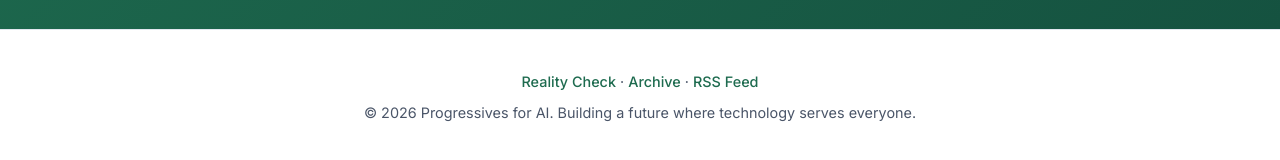
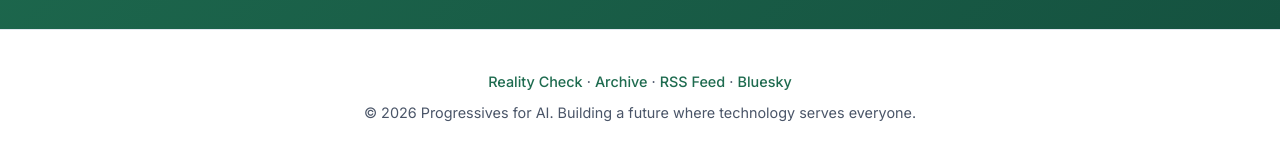
Before and after one commit to jordankrueger/progressives-for-ai, an Astro site: page / in a window 1280 px wide. Shown: the part 3956-4116 px from the top of the page. Built offline with nearby package versions, Linux system fonts and the light colour scheme; Astro itself is replaced by a stand-in of ours.

Commit message:
Add Bluesky profile link to site footer (#21)
Claude-Session: https://claude.ai/code/session_015huJabGS8i9Lg1EjREp3yx

Co-authored-by: Claude Opus 5.5 (1M context) <noreply@anthropic.com>

```diff
--- a/src/components/Footer.astro
+++ b/src/components/Footer.astro
@@ -13,7 +13,7 @@ import NewsletterSignup from './NewsletterSignup.astro';
 
 <footer>
     <div class="container">
-        <p class="footer-links"><a href="/reality-check/">Reality Check</a> &middot; <a href="/archive">Archive</a> &middot; <a href="/archive.xml">RSS Feed</a></p>
+        <p class="footer-links"><a href="/reality-check/">Reality Check</a> &middot; <a href="/archive">Archive</a> &middot; <a href="/archive.xml">RSS Feed</a> &middot; <a href="https://bsky.app/profile/progressivesforai.com">Bluesky</a></p>
         <p>&copy; 2026 Progressives for AI. Building a future where technology serves everyone.</p>
     </div>
 </footer>
```
